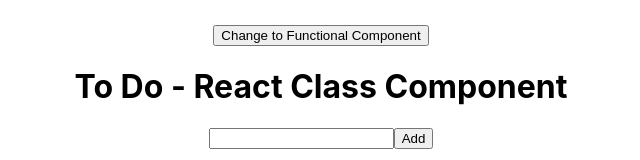
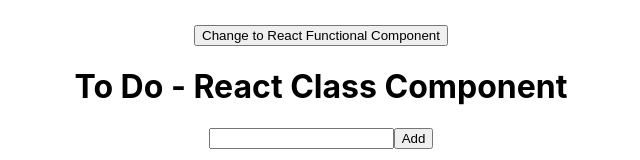
Before and after one commit to thomasgilmore/to-do, a React (Create React App) app: page / in a window 1280 px wide. Shown: the top 160 px of the page, without its empty margins (319-959 px from the left). Built offline with nearby package versions, Linux system fonts and the light colour scheme.

Commit message:
update button text

```diff
--- a/src/App.js
+++ b/src/App.js
@@ -13,7 +13,7 @@
 
   return (
     <div className="App">
-      <button className="mainButton" onClick={changeFuncational}>{isFunctional ? 'Change to Class Component' : 'Change to Functional Component'}</button>
+      <button className="mainButton" onClick={changeFuncational}>{isFunctional ? 'Change to React Class Component' : 'Change to React Functional Component'}</button>
       {isFunctional ? <ToDoFunctional /> : <ToDo />}
     </div>
   );
```
